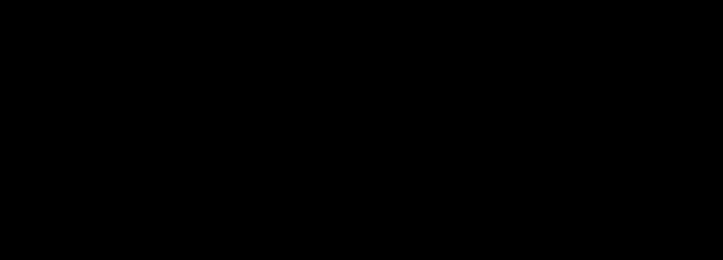
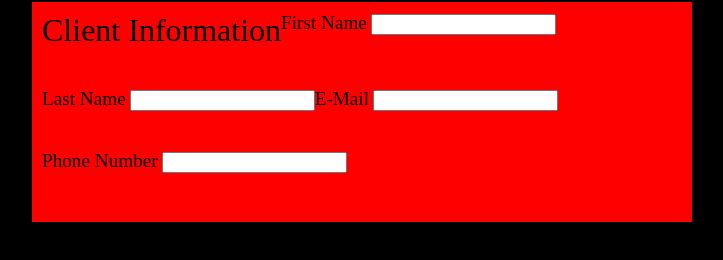
Before and after one commit to tylergreason/formPractice, a plain HTML site: page index.html in a window 1280 px wide. Shown: the whole page, without its empty margins (278-1001 px from the left). Drawn offline with Linux system fonts and the light colour scheme.

Commit message:
Adding fields

```diff
--- a/index.html
+++ b/index.html
@@ -8,6 +8,32 @@
 </head>
 <body>
 
+
+
+        <form action="pageToSubmitTo/" method="POST" id="contact">
+            <div class="title">Client Information</div>
+            <br>
+            <span>
+                <label for="contact__firstName">First Name</label>
+                <input type="text" id="contact__firstName" name="firstName">
+            </span>
+
+            <span>
+                <label for="contact__lastName">Last Name</label>
+                <input type="text" id="contact__lastName" name="lastName">
+            </span>
+
+            <span>
+                <label for="contact__email">E-Mail</label>
+                <input type="email" id="contact__email" name="email">
+            </span>
+            <span>
+                <label for="contact__phoneNumber">Phone Number</label>
+                <input type="text" id="contact__phoneNumber" name="phoneNumber">
+            </span>
+
+        </form>
+
     <script src="index.js"></script>
 </body>
 </html>
--- a/style.scss
+++ b/style.scss
@@ -2,3 +2,25 @@ body {
     margin: 0px;
     background-color: rgb(0, 0, 0);
 }
+
+form#contact {
+    background-color: red;
+    border: 2px solid black;
+    border-radius: 2px;
+    width: 50%;
+    min-height: 200px;
+    padding: 10px;
+    margin: auto;
+    vertical-align: middle;
+    display: flex;
+    flex-flow: row wrap;
+
+
+    label {
+        font-size: 1.2rem;
+    }
+
+    .title {
+        font-size: 2rem;
+    }
+}
```
Also changed, not shown: style.css, 1 other file.
